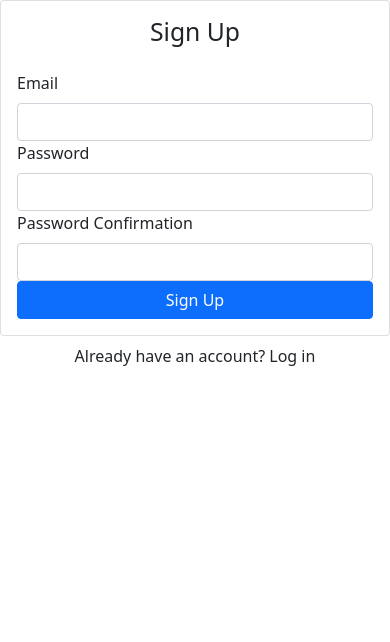
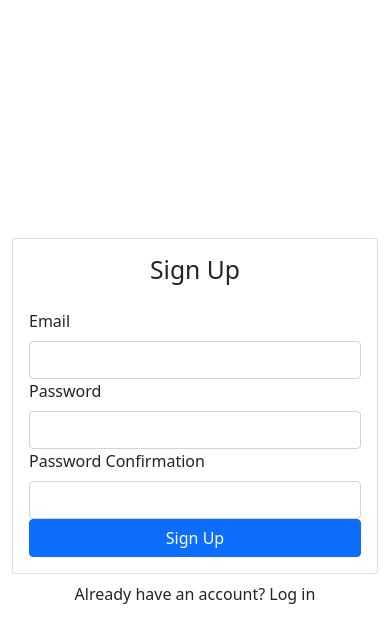
Before and after one commit to shirenekboyd/starter-firebase-react-app, a React (Create React App) app: page / in a window 390 px wide. Shown: the top 642 px of the page. Built offline with nearby package versions, Linux system fonts and the light colour scheme.

Commit message:
updated App.js file with styling and responsiveness

```diff
--- a/src/components/App.js
+++ b/src/components/App.js
@@ -1,10 +1,17 @@
 import React from "react";
 import Signup from "./Signup";
-// import { Container } from "react-bootstrap";
+import { Container } from "react-bootstrap";
 
 function App() {
   return (
-    <Signup />
+    <Container
+      className="d-flex align-items-center justify-content-center"
+      style={{ minHeight: "100vh" }}
+    >
+      <div className="w-100" style={{ maxWidth: "400px" }}>
+        <Signup />
+      </div>
+    </Container>
   );
 }
 
```
